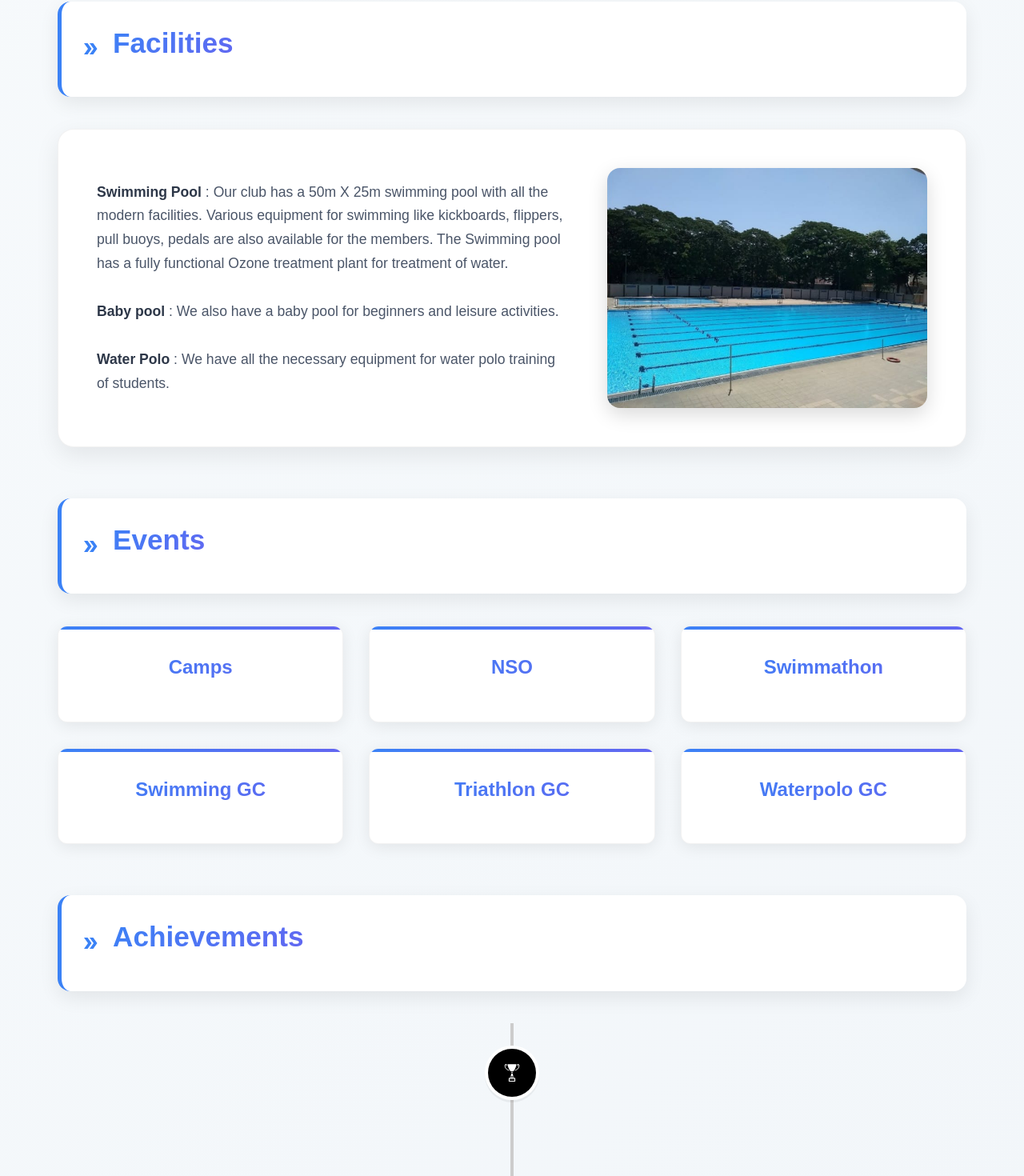
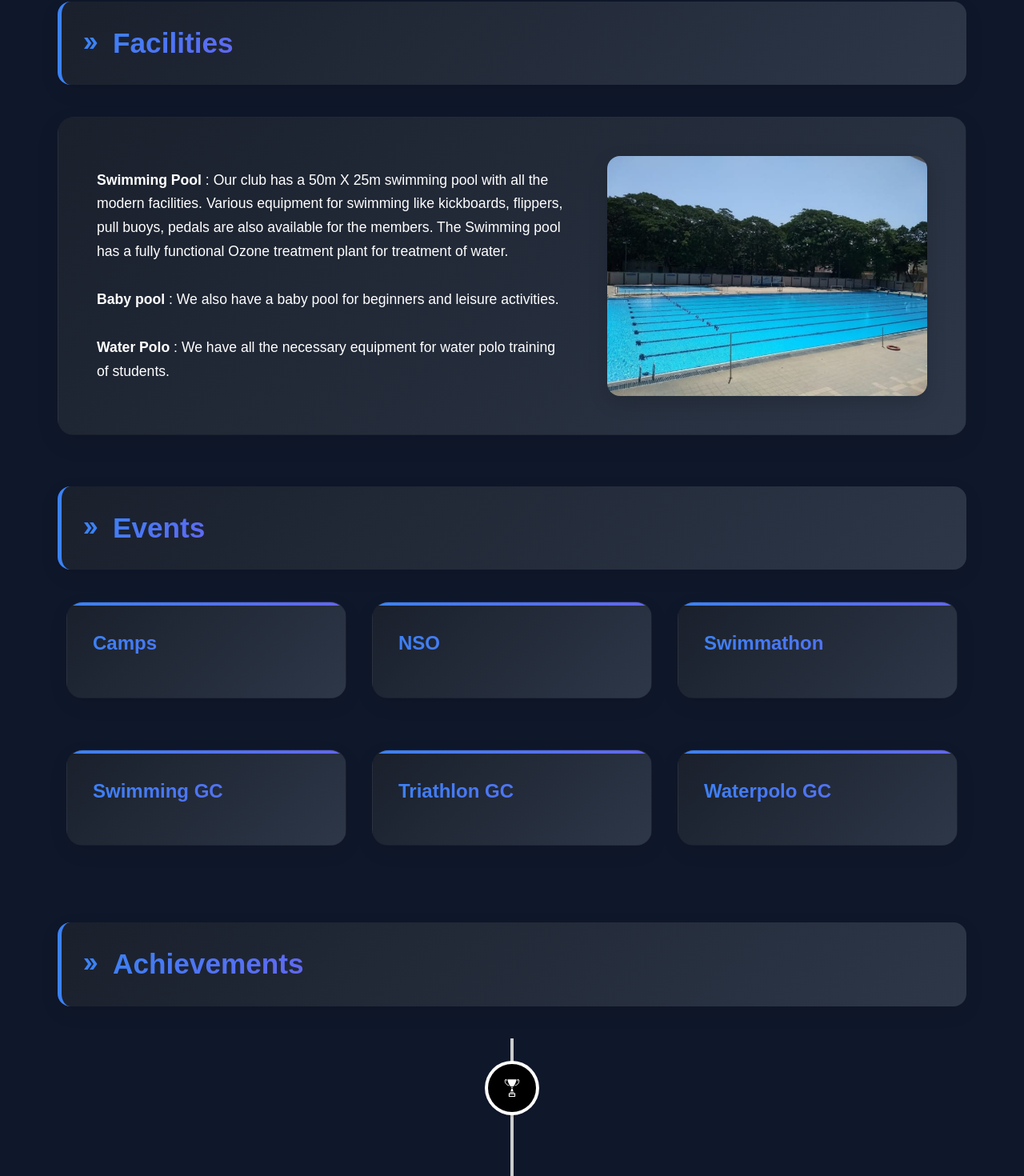
Before and after one commit to AryanshKukreja/Sports-Website, a React (Create React App) app in the folder client/: page /sports/aquatics in a window 1280 px wide. Shown: the part 672-2142 px from the top of the page at 80% size. Built offline with nearby package versions, Linux system fonts and the light colour scheme.

Commit message:
UI Changes

```diff
--- a/client/src/components/footer/Footer.css
+++ b/client/src/components/footer/Footer.css
@@ -117,7 +117,7 @@ a:hover{
     padding: 7px;
 }
 
-h3{
+.footer-heading{
     font-size: 28px;
     margin-bottom: 15px;
     text-align: center;
--- a/client/src/components/footer/Footer.js
+++ b/client/src/components/footer/Footer.js
@@ -16,7 +16,7 @@ const Footer = () => {
     <div className='footer'>
       <div className='footerdiv'>
         <div class="footer-content">
-          <h3>Quick Links</h3>
+          <h3 className='footer-heading'>Quick Links</h3>
           <ul class="list">
             <li><a href="/sports/inter-iit">Inter IIT</a></li>
             <li><a href="/sports">Home</a></li>
@@ -24,7 +24,7 @@ const Footer = () => {
           </ul>
         </div>
         <div class="footer-content">
-          <h3>Follow Us</h3>
+          <h3 className='footer-heading'>Follow Us</h3>
           <ul class="social-icons">
             <li><a href="https://www.linkedin.com/company/iit-bombay-sports?originalSubdomain=in" target='blank'><FaLinkedin /></a></li>
             <li><a href="https://www.instagram.com/iitbombaysports/?hl=en" target='blank'><FaInstagram /></a></li>
--- a/client/src/components/sports/Sports.css
+++ b/client/src/components/sports/Sports.css
@@ -50,7 +50,7 @@
 .sports-heading::after {
   content: '';
   position: absolute;
-  bottom: -10px;
+  bottom: 0px;
   left: 50%;
   transform: translateX(-50%);
   width: 200px;
--- a/client/src/components/sports/SportsPages/aquatics/src/aquatics/aquatics.css
+++ b/client/src/components/sports/SportsPages/aquatics/src/aquatics/aquatics.css
@@ -9,9 +9,9 @@
 }
 
 /* Main Container */
-.pageContainer {
+.aq-pageContainer {
   font-family: 'Inter', -apple-system, BlinkMacSystemFont, 'Segoe UI', sans-serif;
-  background: linear-gradient(135deg, #f7fafc 0%, #edf2f7 100%);
+  background: #0f172a;
   min-height: 100vh;
   color: #1a202c;
   padding: 2rem 0;
@@ -48,18 +48,18 @@
   max-width: 1200px;
   margin: 0 auto 4rem;
   padding: 3rem;
-  background: white;
+  background: linear-gradient(135deg, #1a202c 0%, #2d3748 100%);
   border-radius: 24px;
   box-shadow: 0 15px 40px rgba(0, 0, 0, 0.1);
   border: 1px solid rgba(0, 0, 0, 0.05);
   font-size: 1.2rem;
   line-height: 1.8;
-  color: #4a5568;
+  color: white;
   text-align: justify;
   transition: all 0.3s ease;
 }
 
-.about:hover {
+.aq-about:hover {
   transform: translateY(-5px);
   box-shadow: 0 25px 60px rgba(0, 0, 0, 0.15);
 }
@@ -72,13 +72,13 @@
 }
 
 /* Heading Styling */
-.heading {
+.aq-heading {
   display: flex;
   align-items: center;
   gap: 1rem;
   margin-bottom: 2.5rem;
   padding: 1.5rem;
-  background: white;
+  background: linear-gradient(135deg, #1a202c 0%, #2d3748 100%);
   border-radius: 16px;
   box-shadow: 0 8px 25px rgba(0, 0, 0, 0.08);
   border-left: 5px solid #3b82f6;
@@ -89,7 +89,7 @@
   color: #3b82f6;
 }
 
-.headingtext {
+.aq-headingtext {
   font-size: 2.2rem;
   font-weight: 800;
   color: #2d3748;
@@ -104,7 +104,7 @@
   display: flex;
   gap: 3rem;
   align-items: center;
-  background: white;
+  background: linear-gradient(135deg, #1a202c 0%, #2d3748 100%);
   padding: 3rem;
   border-radius: 20px;
   box-shadow: 0 10px 30px rgba(0, 0, 0, 0.08);
@@ -115,11 +115,11 @@
   flex: 1;
   font-size: 1.1rem;
   line-height: 1.7;
-  color: #4a5568;
+  color: white;
 }
 
 .facilityText b {
-  color: #2d3748;
+  color: white;
   font-weight: 700;
 }
 
@@ -138,13 +138,23 @@
 
 /* Events Cards */
 .cardslist {
-  display: grid;
-  grid-template-columns: repeat(auto-fit, minmax(350px, 1fr));
+  display: flex;
+  flex-wrap: wrap;
   gap: 2rem;
+  justify-content: center;
+  align-items: flex-start;
+  position: relative;
 }
 
-.card {
-  background: white;
+.cardslist > .aq-card {
+  z-index: 1;
+}
+
+.aq-card {
+  flex: 0 0 350px;
+  width: 350px;
+  max-width: 100%;
+  background: linear-gradient(135deg, #1a202c 0%, #2d3748 100%);
   border-radius: 20px;
   padding: 2rem;
   box-shadow: 0 8px 25px rgba(0, 0, 0, 0.08);
@@ -153,9 +163,10 @@
   transition: all 0.3s ease;
   position: relative;
   overflow: hidden;
+  margin-bottom: 2rem;
 }
 
-.card::before {
+.aq-card::before {
   content: '';
   position: absolute;
   top: 0;
@@ -165,12 +176,12 @@
   background: linear-gradient(135deg, #3b82f6, #6366f1);
 }
 
-.card:hover {
+.aq-card:hover {
   transform: translateY(-8px);
   box-shadow: 0 20px 50px rgba(0, 0, 0, 0.15);
 }
 
-.card-heading {
+.aq-card-heading {
   font-size: 1.5rem;
   font-weight: 700;
   color: #2d3748;
@@ -181,10 +192,10 @@
   background-clip: text;
 }
 
-.card-content {
+.aq-card-content {
   font-size: 1rem;
   line-height: 1.6;
-  color: #4a5568;
+  color: white;
   margin-top: 1rem;
   animation: fadeIn 0.3s ease;
 }
@@ -194,8 +205,31 @@
   to { opacity: 1; transform: translateY(0); }
 }
 
-.card.expanded {
-  background: linear-gradient(135deg, #f0f9ff 0%, #e0f2fe 100%);
+.aq-card.expanded {
+  width: 500px;
+  min-width: 350px;
+  max-width: 90vw;
+  background: linear-gradient(135deg, #1a202c 0%, #2d3748 100%);
+  z-index: 10;
+  box-shadow: 0 24px 60px 0 rgba(59, 130, 246, 0.25), 0 8px 25px rgba(0, 0, 0, 0.15);
+  transform: scale(1.08);
+  transition: all 0.3s cubic-bezier(0.4,0,0.2,1);
+  margin-bottom: 6rem;
+  outline: 4px solid #3b82f6;
+  outline-offset: -4px;
+  filter: drop-shadow(0 0 16px #3b82f6aa);
+}
+
+/* Placeholder for expanded card */
+.aq-card-placeholder {
+  flex: 0 0 350px;
+  width: 350px;
+  max-width: 100%;
+  height: 100%;
+  margin-bottom: 2rem;
+  background: transparent;
+  border: none;
+  pointer-events: none;
 }
 
 /* Contact Cards */
@@ -206,7 +240,7 @@
 }
 
 .contactCard {
-  background: white;
+  background: linear-gradient(135deg, #1a202c 0%, #2d3748 100%);
   border-radius: 20px;
   padding: 2.5rem;
   text-align: center;
@@ -230,22 +264,22 @@
   box-shadow: 0 8px 25px rgba(59, 130, 246, 0.3);
 }
 
-.name {
+.aq-name {
   font-size: 1.3rem;
   font-weight: 700;
-  color: #2d3748;
+  color: white;
   margin-bottom: 0.5rem;
 }
 
 .info {
   font-size: 1rem;
-  color: #4a5568;
+  color: white;
   margin-bottom: 0.25rem;
 }
 
 /* Gallery */
 .new-gallery {
-  background: white;
+  background: linear-gradient(135deg, #1a202c 0%, #2d3748 100%);
   border-radius: 20px;
   padding: 2rem;
   box-shadow: 0 10px 30px rgba(0, 0, 0, 0.08);
@@ -290,7 +324,7 @@
   display: flex;
   align-items: center;
   gap: 3rem;
-  background: white;
+  background: linear-gradient(135deg, #1a202c 0%, #2d3748 100%);
   padding: 3rem;
   border-radius: 20px;
   box-shadow: 0 10px 30px rgba(0, 0, 0, 0.08);
@@ -318,7 +352,7 @@
   display: flex;
   align-items: center;
   gap: 3rem;
-  background: white;
+  background: linear-gradient(135deg, #1a202c 0%, #2d3748 100%);
   padding: 3rem;
   border-radius: 20px;
   box-shadow: 0 10px 30px rgba(0, 0, 0, 0.08);
@@ -365,7 +399,7 @@
     font-size: 2.5rem;
   }
 
-  .about {
+  .aq-about {
     padding: 2rem;
     margin: 0 1rem 3rem;
   }
@@ -379,7 +413,13 @@
   }
 
   .cardslist {
-    grid-template-columns: 1fr;
+    flex-direction: column;
+    gap: 1.5rem;
+  }
+
+  .aq-card {
+    flex-basis: 100%;
+    max-width: 100%;
   }
 
   .contactlist {
@@ -402,11 +442,11 @@
     font-size: 2rem;
   }
 
-  .headingtext {
+  .aq-headingtext {
     font-size: 1.8rem;
   }
 
-  .about {
+  .aq-about {
     padding: 1.5rem;
     font-size: 1rem;
   }
@@ -423,3 +463,7 @@
     padding: 2rem;
   }
 }
+
+.vertical-timeline-element-content {
+  box-shadow: none !important;
+}
--- a/client/src/components/sports/SportsPages/aquatics/src/aquatics/aquatics.jsx
+++ b/client/src/components/sports/SportsPages/aquatics/src/aquatics/aquatics.jsx
@@ -49,7 +49,7 @@ const Aquatics = () => {
 
   const handlePrev = () => {
     setCurrentIndex((prevIndex) =>
-      prevIndex === 0 ? images.length - 1 : prevIndex - 1
+      prevIndex === images.length - 1 ? 0 : prevIndex - 1
     );
   };
 
@@ -112,7 +112,7 @@ const Aquatics = () => {
   ];
 
   return (
-    <div className='pageContainer'>
+    <div className='aq-pageContainer'>
       <div className='titleText'>
         Aquatics
       </div>
@@ -129,9 +129,9 @@ const Aquatics = () => {
 
 
       <div className='facilities'>
-        <div className='heading'>
+        <div className='aq-heading'>
           <MdDoubleArrow className='arrow' />
-          <h3 className='headingtext'>Facilities</h3>
+          <h3 className='aq-headingtext'>Facilities</h3>
         </div>
         <div className='content'>
           <p className='facilityText'>
@@ -145,31 +145,37 @@ const Aquatics = () => {
 
 
       <div className='events'>
-        <div className='heading'>
+        <div className='aq-heading'>
           <MdDoubleArrow className='arrow' />
-          <h3 className='headingtext'>Events</h3>
+          <h3 className='aq-headingtext'>Events</h3>
         </div>
 
         <div className='cardslist'>
-          {cards.map((card, index) => (
-            <div className={`card ${expandedCard === index ? 'expanded' : ''}`}
-              key={index} onClick={() => toggleContent(index)}>
-              <h3 className="card-heading">{card.title}</h3>
-              {expandedCard === index && (
-                <p className="card-content">
-                  {card.content}
-                </p>
-              )}
-            </div>
-          ))}
+          {cards.map((card, index) => {
+            const isExpanded = expandedCard === index;
+            const cardClass = ['aq-card', isExpanded ? 'expanded' : ''].filter(Boolean).join(' ');
+            return (
+              <div
+                className={cardClass}
+                key={index}
+                style={isExpanded ? { zIndex: 10 } : {}}
+                onClick={() => toggleContent(index)}
+              >
+                <h3 className="aq-card-heading">{card.title}</h3>
+                {isExpanded && (
+                  <p className="aq-card-content">{card.content}</p>
+                )}
+              </div>
+            );
+          })}
         </div>
         {/* cardlist */}
       </div>
 
       <div className='achievements'>
-        <div className='heading' id='head-achieve'>
+        <div className='aq-heading' id='head-achieve'>
           <MdDoubleArrow className='arrow' />
-          <h3 className='headingtext'>Achievements</h3>
+          <h3 className='aq-headingtext'>Achievements</h3>
         </div>
 
         <Timel />
@@ -178,22 +184,22 @@ const Aquatics = () => {
 
 
       <div className='contacts'>
-        <div className='heading'>
+        <div className='aq-heading'>
           <MdDoubleArrow className='arrow' />
-          <h3 className='headingtext'>Contact</h3>
+          <h3 className='aq-headingtext'>Contact</h3>
         </div>
 
         <div className='contactlist'>
           <div className='contactCard' >
             <img src={user} className='contactImg' />
-            <p className='name'>Ritesh Guchhait</p>
+            <p className='aq-name'>Ritesh Guchhait</p>
             <p className='info'>Coach, Sports Officer</p>
             <p className='info'></p>
 
           </div>
           <div className='contactCard' >
             <img src={asec} className='contactImg' />
-            <p className='name'>Achirangshu Dakua</p>
+            <p className='aq-name'>Achirangshu Dakua</p>
             <p className='info'>Institute Aquatics Secretary</p>
             <p className='info'>+91 94745 91609</p>
           </div>
@@ -201,9 +207,9 @@ const Aquatics = () => {
 
       </div>
       <div className='gallery'>
-        <div className='heading'>
+        <div className='aq-heading'>
           <MdDoubleArrow className='arrow' />
-          <h3 className='headingtext'>Gallery</h3>
+          <h3 className='aq-headingtext'>Gallery</h3>
         </div>
         {/* <div className='imageSlider'>
           <Slider {...imageSliderSettings}>
--- a/client/src/components/sports/SportsPages/aquatics/src/aquatics/timeline.css
+++ b/client/src/components/sports/SportsPages/aquatics/src/aquatics/timeline.css
@@ -32,10 +32,9 @@
 .vertical-timeline-element-content {
   background: linear-gradient(135deg, #1e293b 0%, #334155 100%) !important;
   border-radius: 20px !important;
-  box-shadow:
-    0 15px 40px rgba(0, 0, 0, 0.2),
-    0 0 0 1px rgba(255, 255, 255, 0.1) !important;
-  border: 1px solid rgba(255, 255, 255, 0.1) !important;
+  box-shadow: 0;
+  -webkit-box-shadow: 0;
+  border: 0px solid rgba(255, 255, 255, 0.1) !important;
   padding: 2.5rem !important;
   position: relative;
   overflow: hidden;
--- a/client/src/components/sports/SportsPages/aquatics/src/aquatics/timeline.jsx
+++ b/client/src/components/sports/SportsPages/aquatics/src/aquatics/timeline.jsx
@@ -13,7 +13,8 @@ const Timel = () => {
                 <VerticalTimelineElement className="vertical-timeline-element--education"
                 iconStyle={{background:'#000', color:'#fff'}}
                 icon={<GiTrophyCup />}
-                date='2022-23' contentStyle={{ background: '#2F2B77', color: '#fff' }}>
+                date='2022-23' contentStyle={{ background: '#2F2B77', color: '#fff' }}
+                style={{ boxShadow: '0' }}>
                     <h3 style={{color: '#E4E2FA'}}>Inter IIt Aquatics Meet</h3>
                     <p style={{color: '#E4E2FA'}}>
                         Mens Swimming : 2nd place
```
